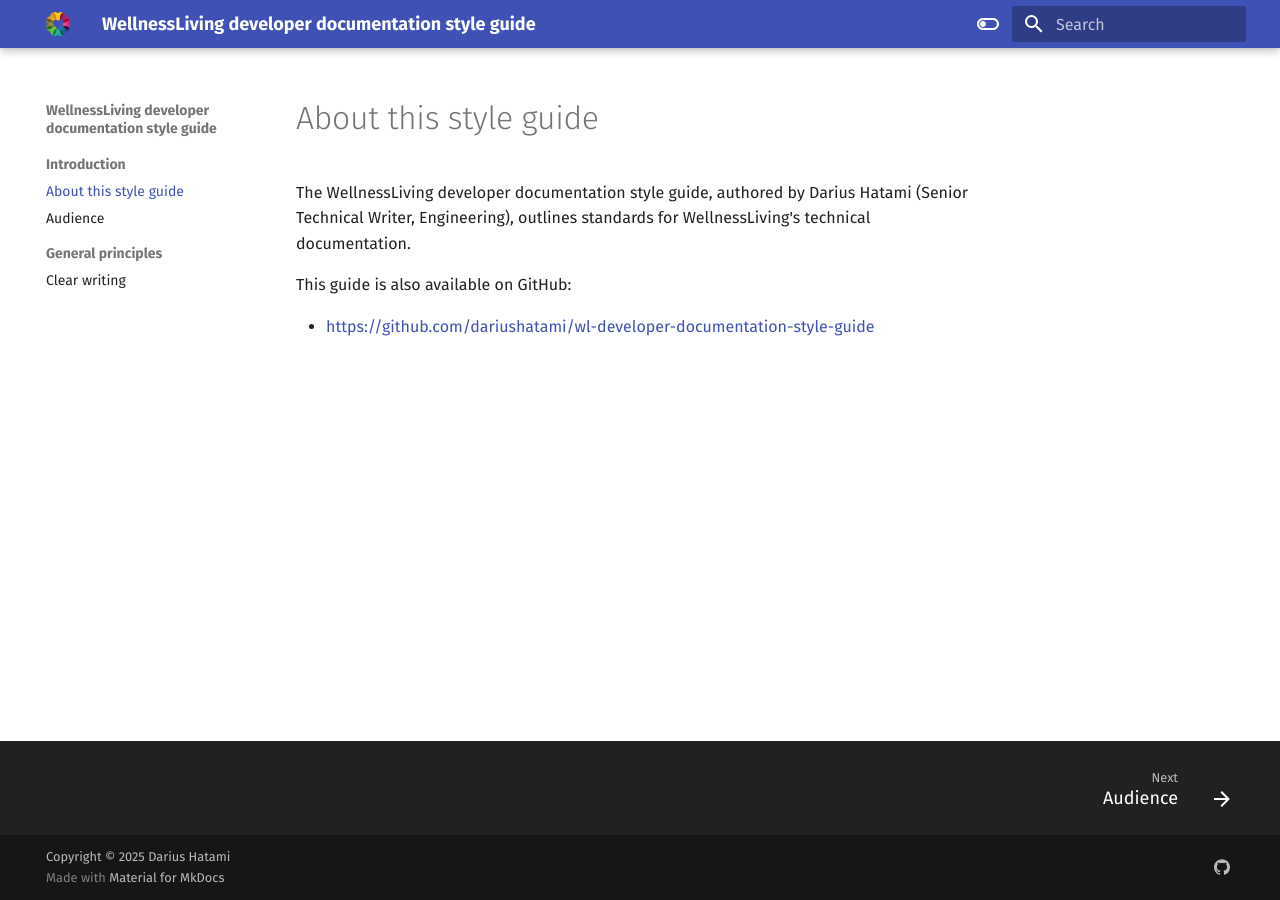
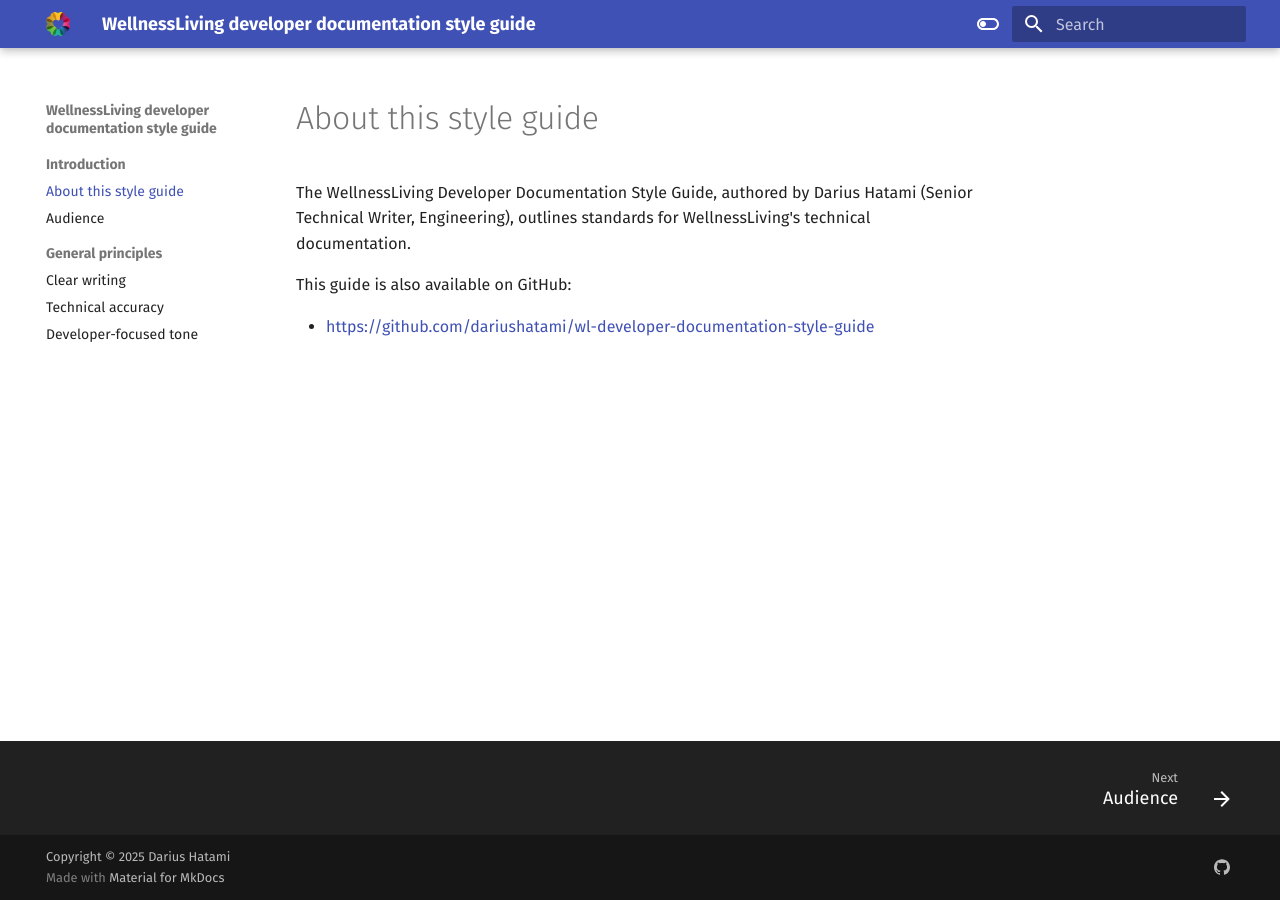
Before and after one commit to dariushatami/wl-developer-documentation-style-guide, an MkDocs documentation site: the page built from docs/introduction/about-this-style-guide.md, in a window 1280 px wide. Built offline with MkDocs 1.6.1 and Material for MkDocs 9.7.7, drawn with Linux system fonts in a browser that asks for light colours.

Commit message:
Add technical-accuracy.md and developer-focused-tone.md

```diff
--- a/docs/introduction/about-this-style-guide.md
+++ b/docs/introduction/about-this-style-guide.md
@@ -1,6 +1,6 @@
 # About this style guide
 
-The WellnessLiving developer documentation style guide, authored by Darius Hatami (Senior Technical Writer, Engineering), outlines standards for WellnessLiving's technical documentation.
+The WellnessLiving Developer Documentation Style Guide, authored by Darius Hatami (Senior Technical Writer, Engineering), outlines standards for WellnessLiving's technical documentation.
 
 This guide is also available on GitHub:
 
--- a/mkdocs.yml
+++ b/mkdocs.yml
@@ -7,6 +7,8 @@ nav:
       - Audience: introduction/audience.md
   - General principles:
       - Clear writing: general-principles/clear-writing.md
+      - Technical accuracy: general-principles/technical-accuracy.md
+      - Developer-focused tone: general-principles/developer-focused-tone.md
 theme:
   name: material
   font:
```
Also changed, not shown: docs/general-principles/developer-focused-tone.md (added, +21 -0 lines), docs/general-principles/technical-accuracy.md (added, +8 -0 lines).
